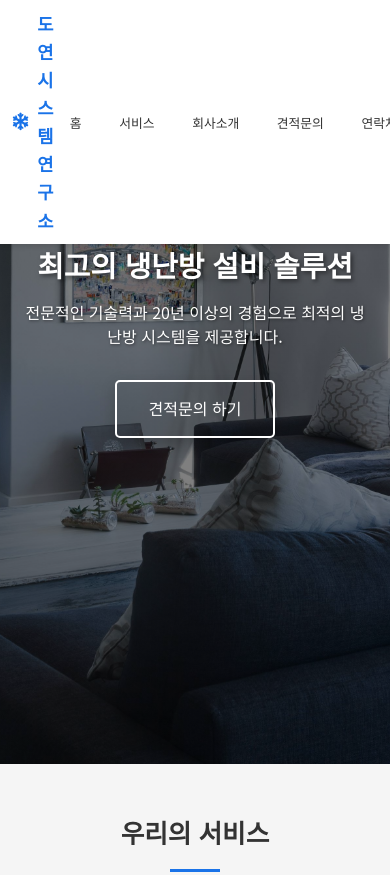
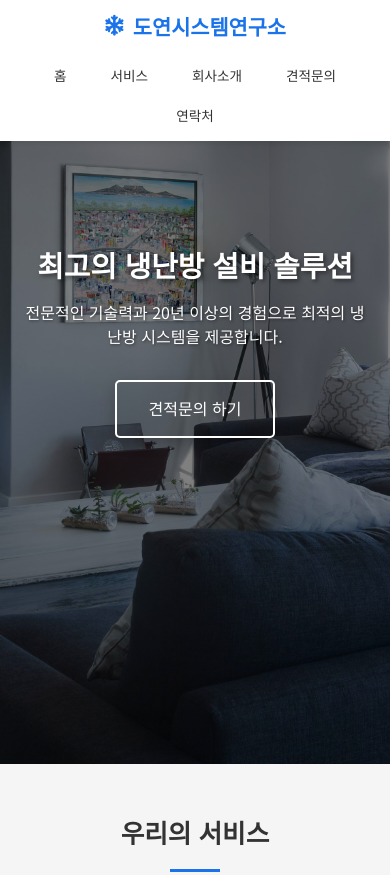
Before and after one commit to 13frijason/project-dysystemlab, a website: page index.html in a window 390 px wide. Shown: the top 875 px of the page. Drawn offline with Linux system fonts and the light colour scheme.

Commit message:
seventh commit

```diff
--- a/static/css/styles.css
+++ b/static/css/styles.css
@@ -560,17 +560,26 @@ footer {
 /* Responsive Design */
 @media (max-width: 768px) {
     nav {
-        flex-direction: row;
-        justify-content: space-between;
+        flex-direction: column;
+        justify-content: center;
         align-items: center;
         padding: 0.8rem 5%;
+        gap: 1rem;
+    }
+
+    .logo {
+        font-size: 1.4rem;
+        margin-bottom: 0.5rem;
+        text-align: center;
     }
 
     nav ul {
         display: flex;
         flex-direction: row;
-        gap: 0.5rem;
-        width: auto;
+        justify-content: center;
+        gap: 0.8rem;
+        width: 100%;
+        flex-wrap: wrap;
     }
 
     nav ul li {
@@ -579,13 +588,10 @@ footer {
     }
 
     nav a {
-        font-size: 0.9rem;
-        padding: 0.3rem 0.5rem;
+        font-size: 0.95rem;
+        padding: 0.4rem 0.6rem;
         white-space: nowrap;
-    }
-
-    .logo {
-        font-size: 1.2rem;
+        display: inline-block;
     }
 
     .hero-content h1 {
@@ -710,19 +716,21 @@ footer {
 @media (max-width: 480px) {
     nav {
         padding: 0.6rem 3%;
+        gap: 0.8rem;
+    }
+
+    .logo {
+        font-size: 1.3rem;
+        margin-bottom: 0.3rem;
     }
 
     nav ul {
-        gap: 0.3rem;
+        gap: 0.5rem;
     }
 
     nav a {
-        font-size: 0.8rem;
-        padding: 0.2rem 0.4rem;
-    }
-
-    .logo {
-        font-size: 1.1rem;
+        font-size: 0.85rem;
+        padding: 0.3rem 0.5rem;
     }
 
     .hero-content h1 {
```
